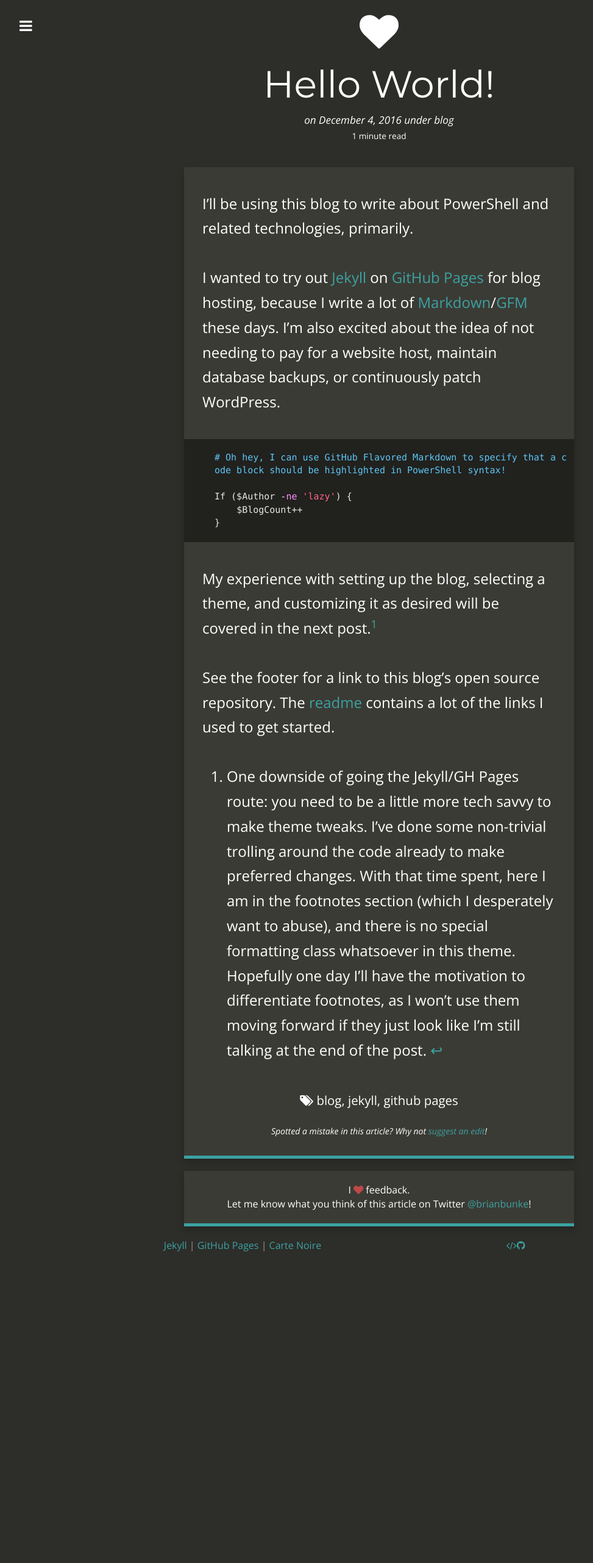
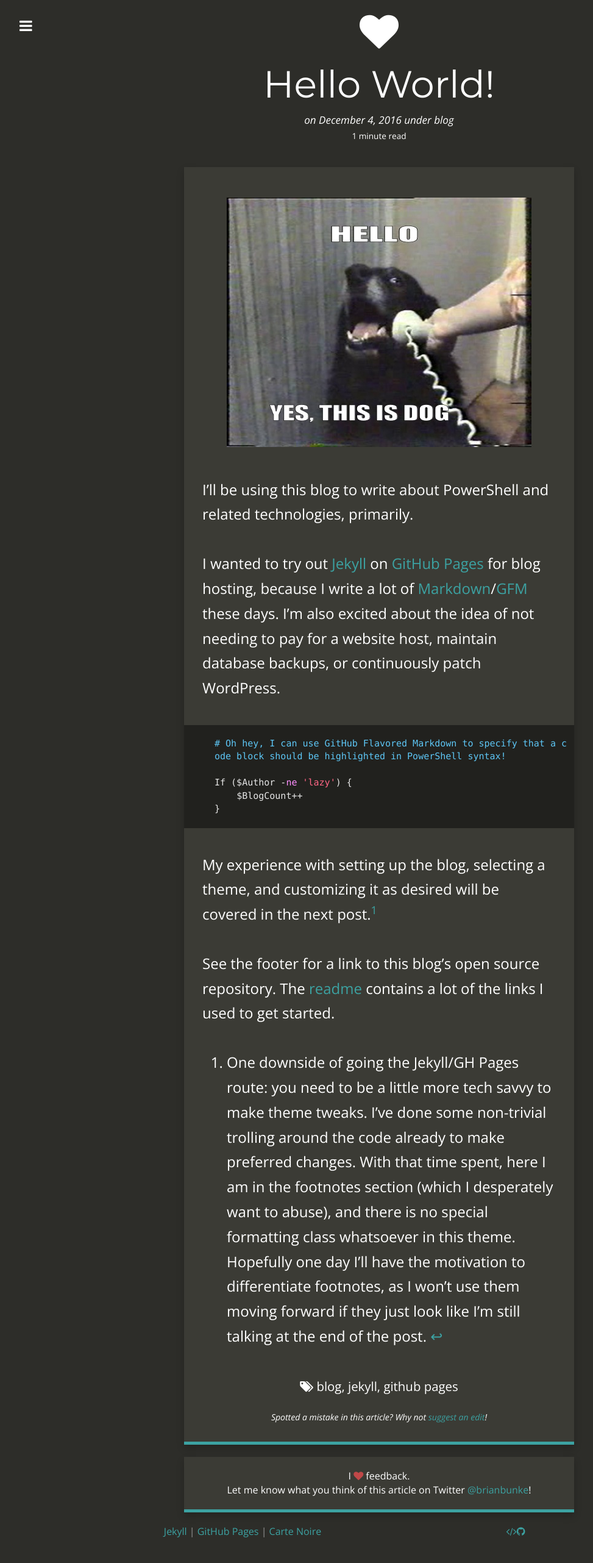
Before and after one commit to brianbunke/brianbunke.github.io, a Jekyll site: the page built from _posts/2016-12-04-hello-world.md, in a window 1280 px wide. Shown: the whole page at 61% size, without its empty margins (18-991 px from the left). Built offline with Jekyll 4.4.1, drawn with Linux system fonts in a browser that asks for light colours; nearby versions of some CDN libraries; before the commit the page ends 2094 px from its top, so only the background shows below that.

Commit message:
Test image display

```diff
--- a/_posts/2016-12-04-hello-world.md
+++ b/_posts/2016-12-04-hello-world.md
@@ -10,6 +10,8 @@ tags:
  - jekyll
  - github pages
 ---
+
+![Dog](https://brianbunke.github.io/images/hello_dog.jpg)
 
 I'll be using this blog to write about PowerShell and related technologies, primarily.
 
```
Also changed, not shown: images/hello_dog.jpg (added).
